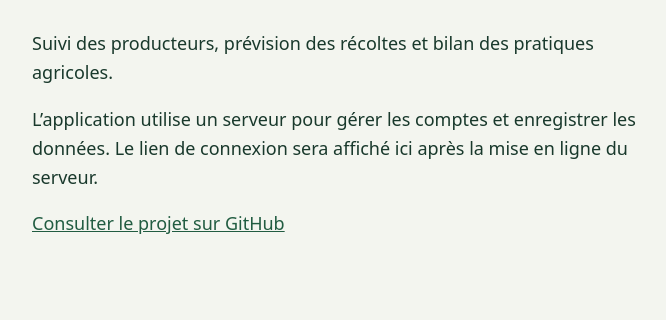
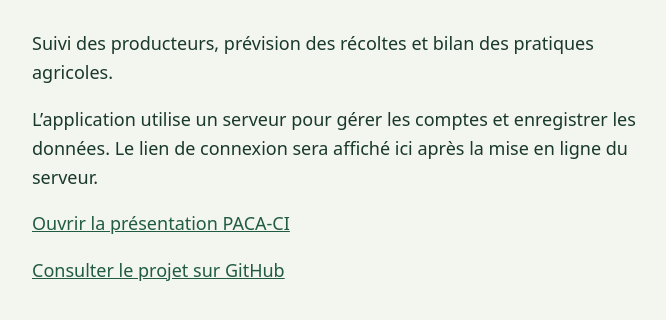
Before and after one commit to patrickeudess/MonCacao_IA, a plain HTML site: page docs/index.html in a window 1280 px wide. Shown: the part 220-540 px from the top of the page, without its empty margins (304-970 px from the left). Drawn offline with Linux system fonts and the light colour scheme.

Commit message:
Ajouter le lien de présentation PACA-CI à l’accueil

```diff
--- a/docs/index.html
+++ b/docs/index.html
@@ -1 +1 @@
-<!doctype html><html lang="fr"><meta charset="utf-8"><meta name="viewport" content="width=device-width, initial-scale=1"><title>Mon Cacao</title><style>body{margin:0;background:#f3f5ef;color:#19392c;font:1.125rem/1.6 system-ui,sans-serif}main{max-width:38rem;margin:12vh auto;padding:1.5rem}h1{font:3rem Georgia,serif}a{color:#215c41}</style><main><h1>Mon Cacao</h1><p>Suivi des producteurs, prévision des récoltes et bilan des pratiques agricoles.</p><p>L’application utilise un serveur pour gérer les comptes et enregistrer les données. Le lien de connexion sera affiché ici après la mise en ligne du serveur.</p><p><a href="https://github.com/patrickeudess/MonCacao_IA">Consulter le projet sur GitHub</a></p></main></html>
+<!doctype html><html lang="fr"><meta charset="utf-8"><meta name="viewport" content="width=device-width, initial-scale=1"><title>Mon Cacao</title><style>body{margin:0;background:#f3f5ef;color:#19392c;font:1.125rem/1.6 system-ui,sans-serif}main{max-width:38rem;margin:12vh auto;padding:1.5rem}h1{font:3rem Georgia,serif}a{color:#215c41}</style><main><h1>Mon Cacao</h1><p>Suivi des producteurs, prévision des récoltes et bilan des pratiques agricoles.</p><p>L’application utilise un serveur pour gérer les comptes et enregistrer les données. Le lien de connexion sera affiché ici après la mise en ligne du serveur.</p><p><a href="./presentation.html">Ouvrir la présentation PACA-CI</a></p><p><a href="https://github.com/patrickeudess/MonCacao_IA">Consulter le projet sur GitHub</a></p></main></html>
```
